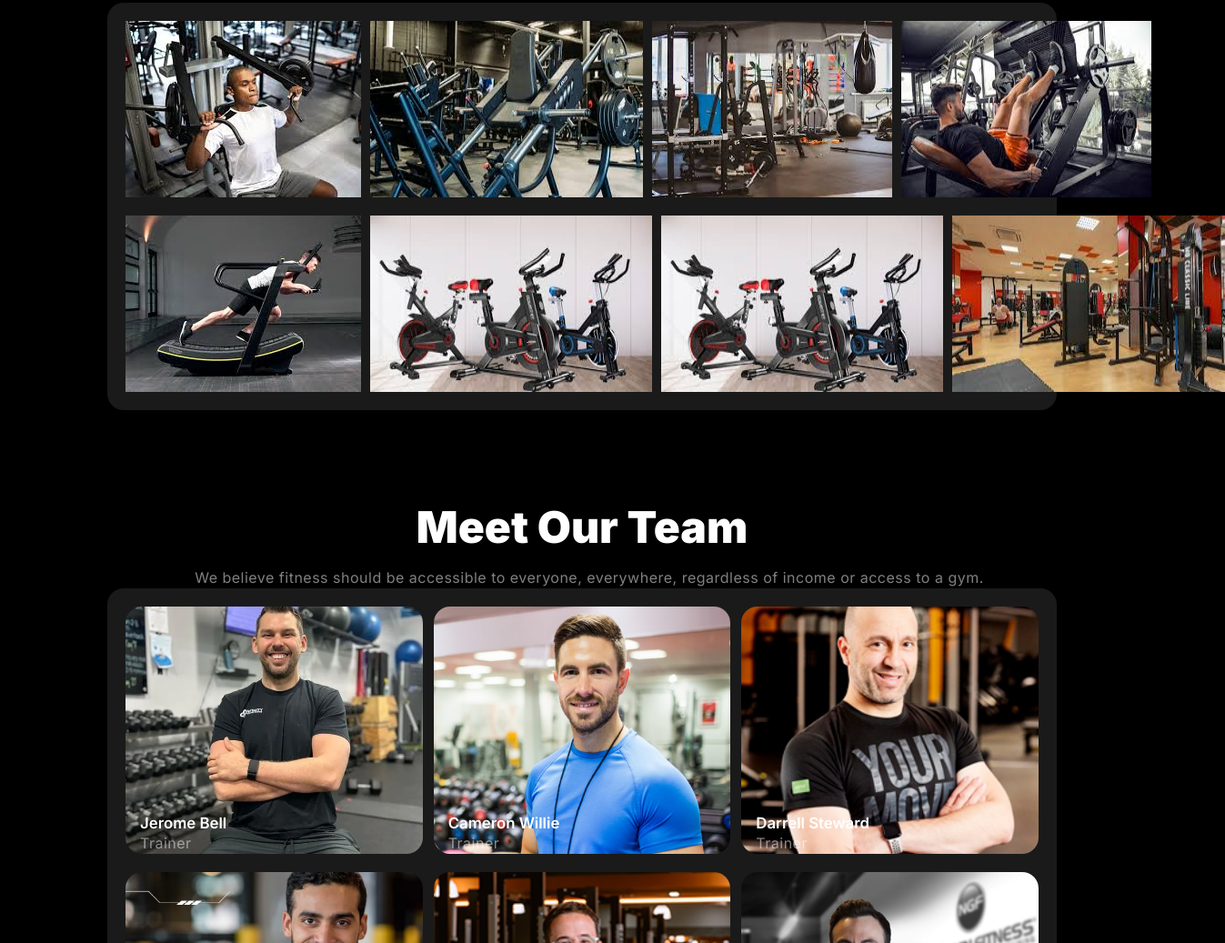
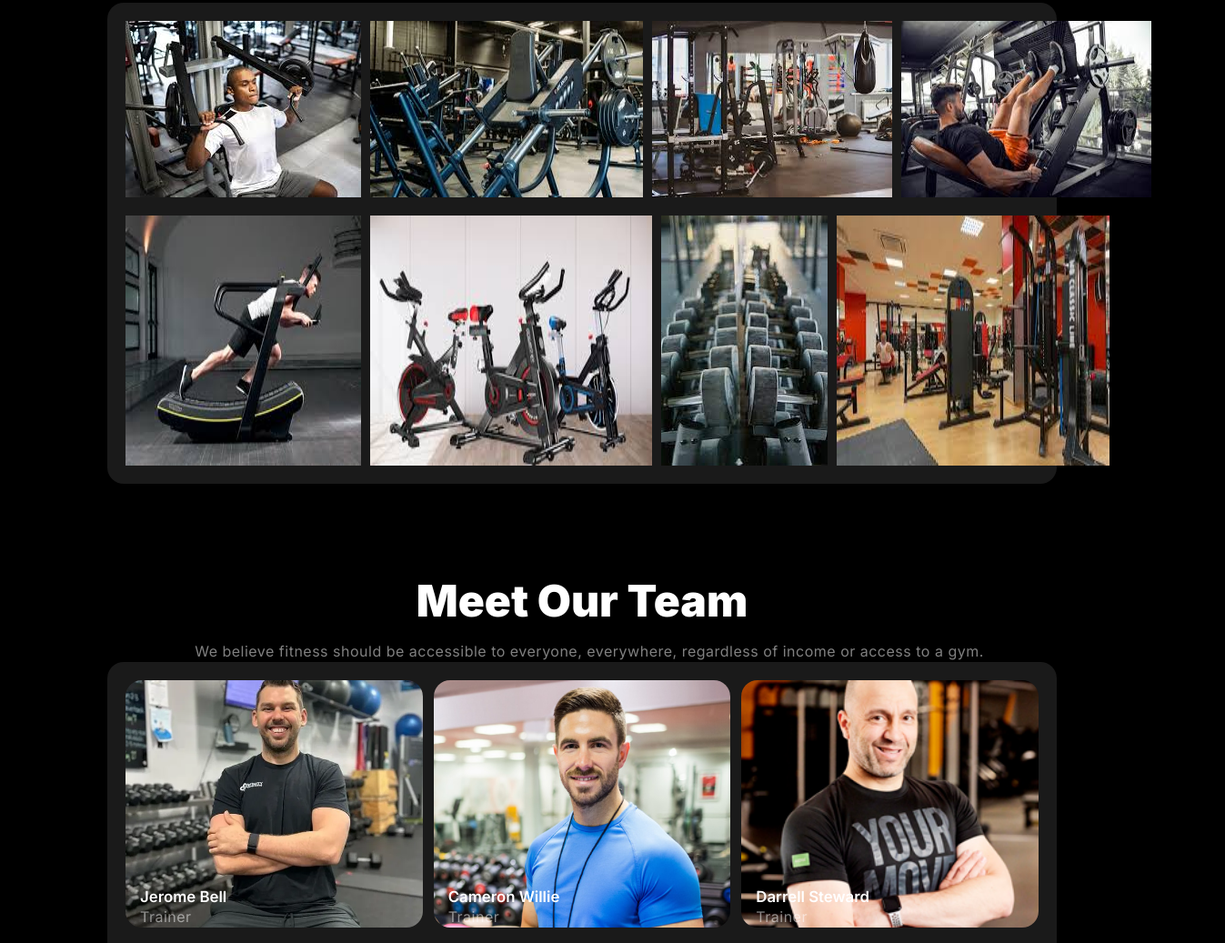
Before and after one commit to SulaimanAbdullah3102/Assignment-2, a plain HTML site: page index.html in a window 1280 px wide. Shown: the part 3544-4581 px from the top of the page at 91% size, 1347 px wide, since content can reach past the window. Drawn offline with Linux system fonts and the light colour scheme.

Commit message:
error fix

```diff
--- a/index.html
+++ b/index.html
@@ -192,7 +192,7 @@
                     <div class="row-2 equip-box">
                         <img src="images/eqip5.jpg" alt="">
                         <img src="images/eqip6.jpg" alt="">
-                        <img src="images/eqip6.jpg" alt="">
+                        <img src="images/eqip7.jpg" alt="">
                         <img src="images/eqip8.jpg" alt="">
                     </div>
 
```
